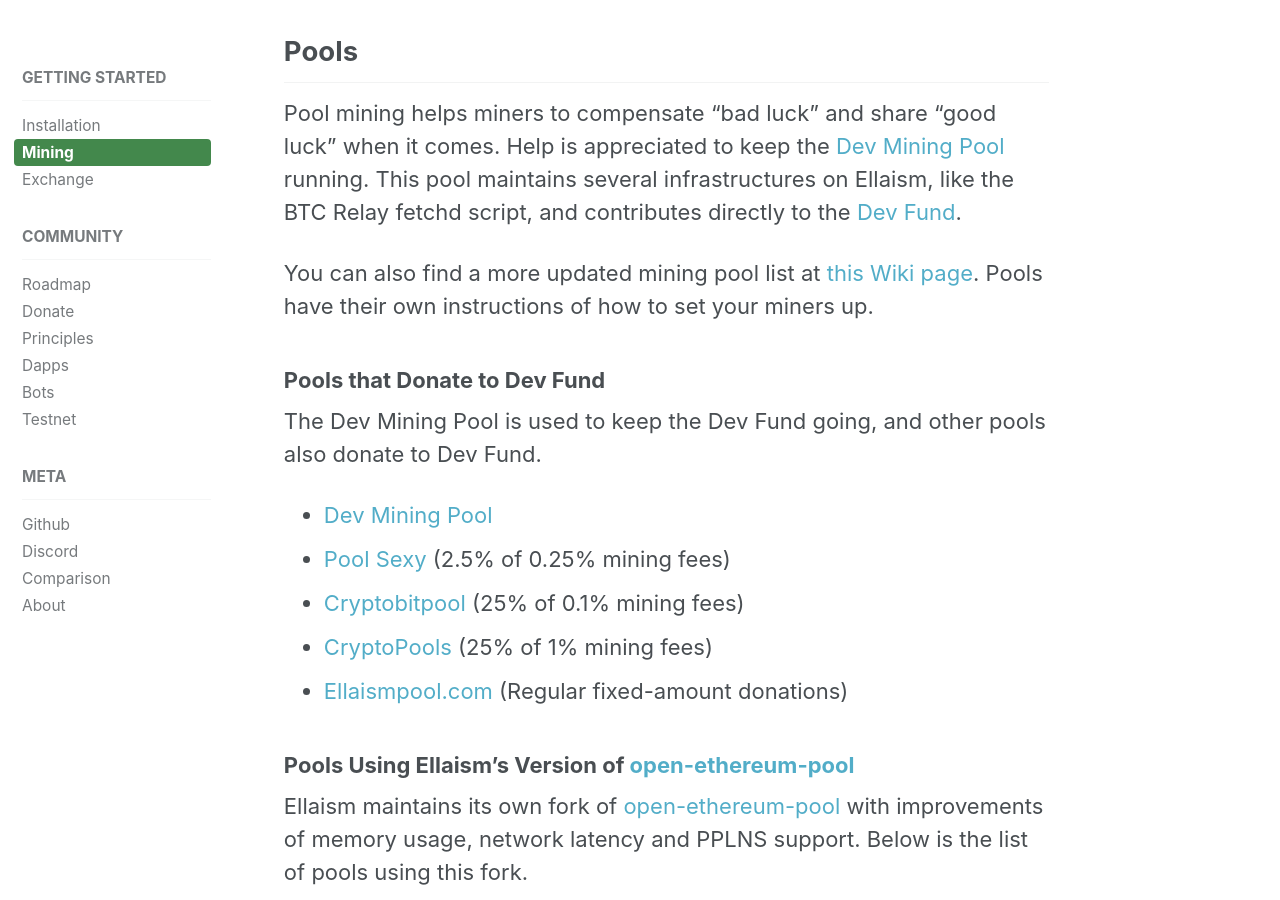
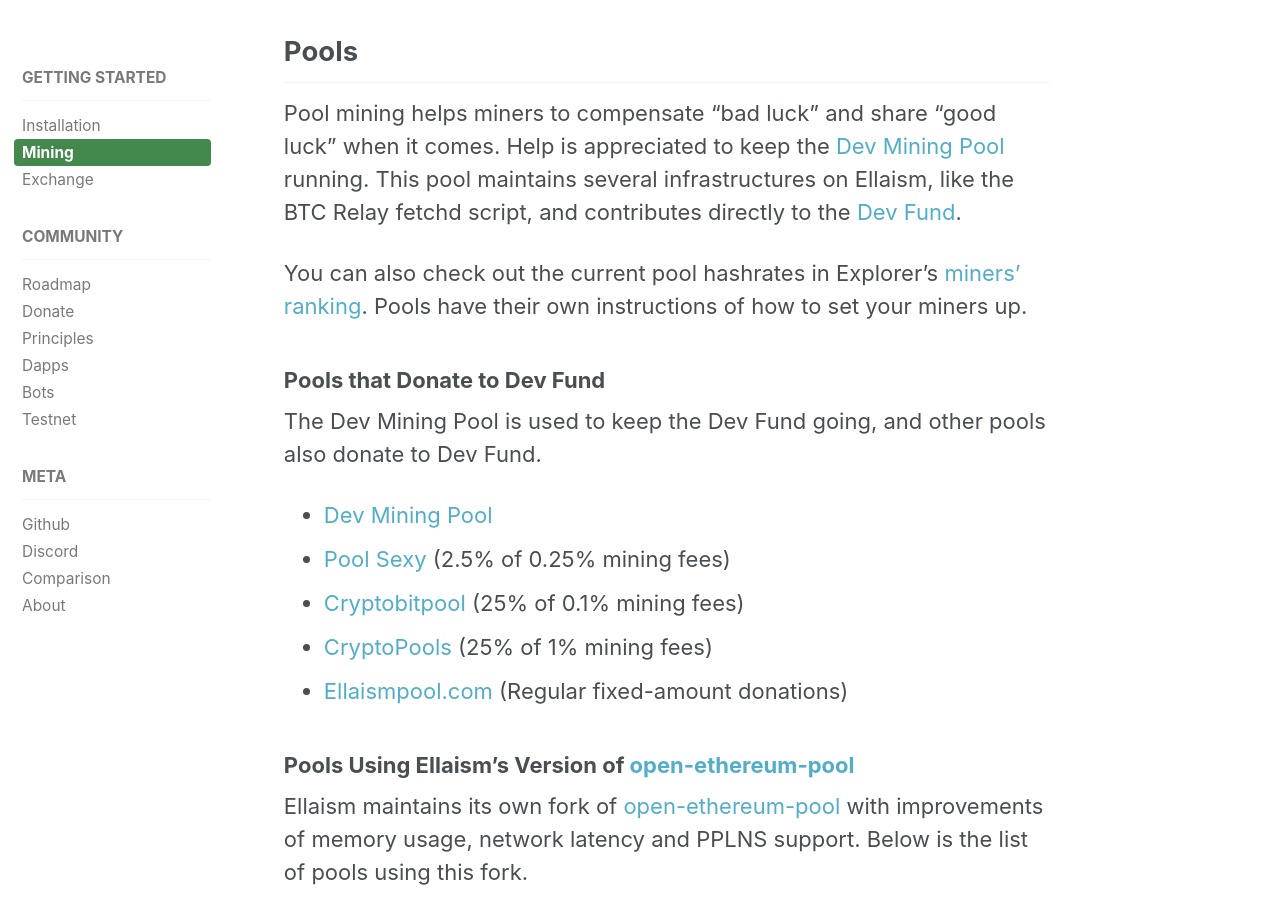
Before and after one commit to ellaism/ellaism.org, a Jekyll site: the page built from _docs/mining.md, in a window 1280 px wide and 900 px high, scrolled down 530 px. Built offline with Jekyll 4.4.1, drawn with Linux system fonts in a browser that asks for light colours.

Commit message:
Change wiki link to explorer's miners' ranking
Because wiki link is actually outdated compared with the website's page.

```diff
--- a/_docs/mining.md
+++ b/_docs/mining.md
@@ -20,9 +20,7 @@
 
 Pool mining helps miners to compensate "bad luck" and share "good luck" when it comes. Help is appreciated to keep the [Dev Mining Pool](https://pool.ellaism.org) running. This pool maintains several infrastructures on Ellaism, like the BTC Relay fetchd script, and contributes directly to the [Dev Fund](https://ellaism.org/donations/).
 
-You can also find a more updated mining pool list at
-[this Wiki page](https://github.com/ellaism/meta/wiki/Pool-List). Pools have their own
-instructions of how to set your miners up.
+You can also check out the current pool hashrates in Explorer's [miners' ranking](https://explorer.ellaism.org/miners). Pools have their own instructions of how to set your miners up.
 
 ### Pools that Donate to Dev Fund
 
```
